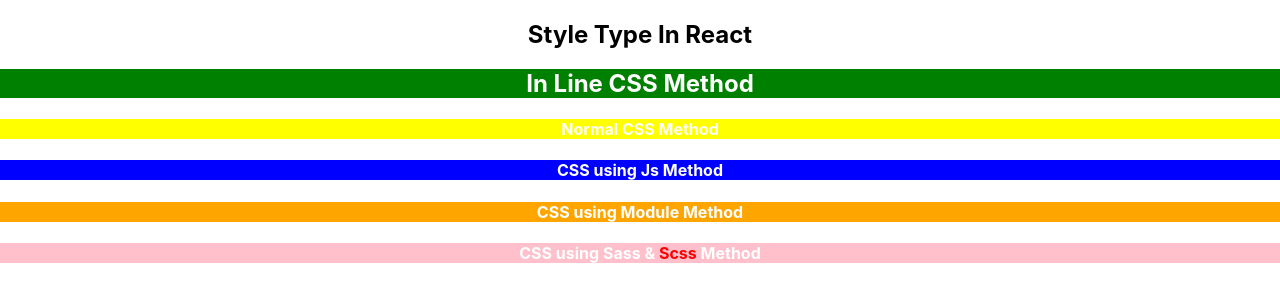
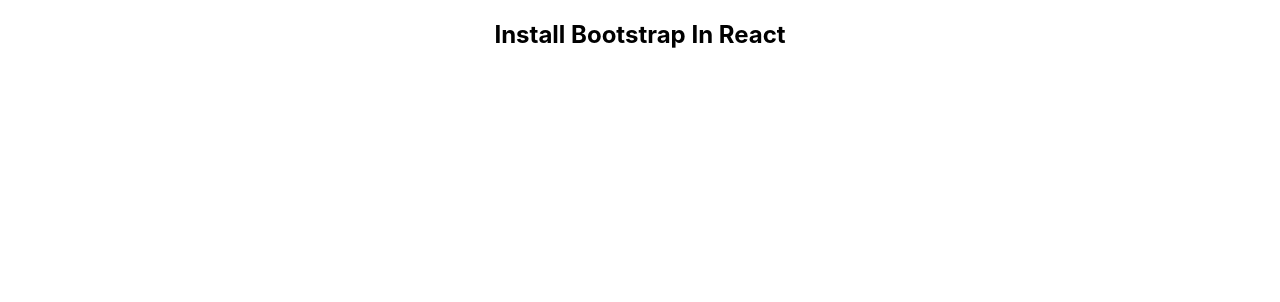
Before and after one commit to sanjay128yadav/react_js, a React (Create React App) app: page / in a window 1280 px wide. Shown: the top 302 px of the page. Built offline with nearby package versions, Linux system fonts and the light colour scheme.

Commit message:
RJ #03082024

```diff
--- a/package.json
+++ b/package.json
@@ -6,7 +6,9 @@
     "@testing-library/jest-dom": "^5.17.0",
     "@testing-library/react": "^13.4.0",
     "@testing-library/user-event": "^13.5.0",
+    "bootstrap": "^5.3.3",
     "react": "^18.3.1",
+    "react-bootstrap": "^2.10.4",
     "react-dom": "^18.3.1",
     "react-scripts": "5.0.1",
     "sass": "^1.77.8",
--- a/src/App.js
+++ b/src/App.js
@@ -1,51 +1,12 @@
 import React from 'react'
 import './App.css'
 
-// Example 2
-
-import './style.css'
-
-// Example 4
-
-import Style from './style.module.css'
-
-// Example 5
-
-import './style.scss'
-
 export default function App() {
-
-  // Example 3
-  const headline = {
-    color: "#fff",
-    backgroundColor: "blue"
-
-  }
-
   return (
     <>
-      <div className='App'>
-        <h2> Style Type In React</h2>
-        {/* Example 1 In Line Css */}
-        <h2 style={{color:"#fff", backgroundColor:"green"}}>In Line CSS Method</h2>
-
-        {/* Example 2 Normal Css Method */}
-
-        <h4 className='primary'>Normal CSS Method </h4>
-
-        {/* Example 3 CSS In JS */}
-
-        <h4 style={headline}>CSS using Js Method </h4>
-
-        {/* Example 4 CSS In Module */}
-
-        <h4 className={Style.title}>CSS using Module Method </h4>
-
-        {/* Example 5 Sass & Scss */}
-
-        <h4 className='primary-sass'>CSS using Sass & <span>Scss</span> Method </h4>
-
-      </div>
+    <div className='App'>
+      <h2>Install Bootstrap In React</h2>
+    </div>
     </>
   )
 }
```
Also changed, not shown: 1 other file (tests, documents, lock files or other folders).
